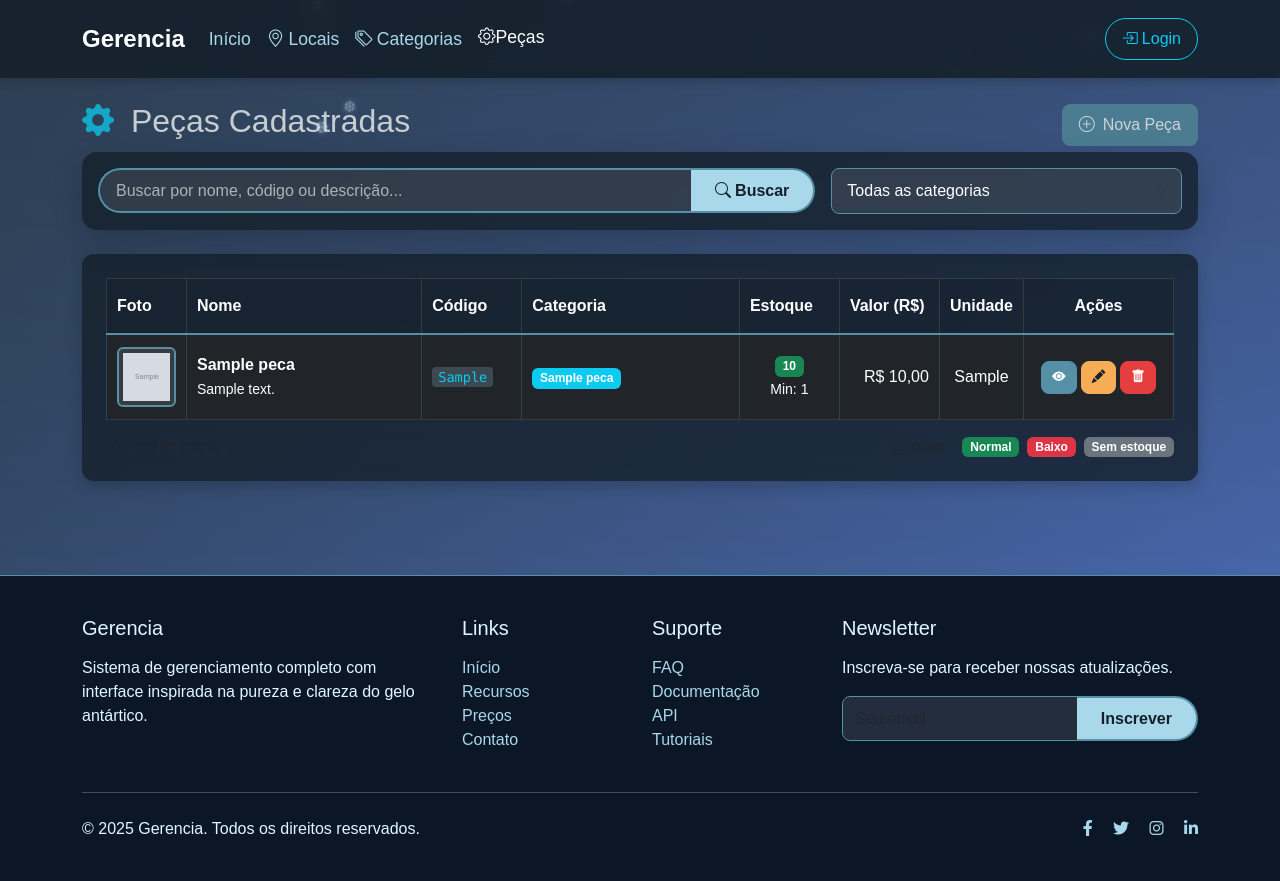
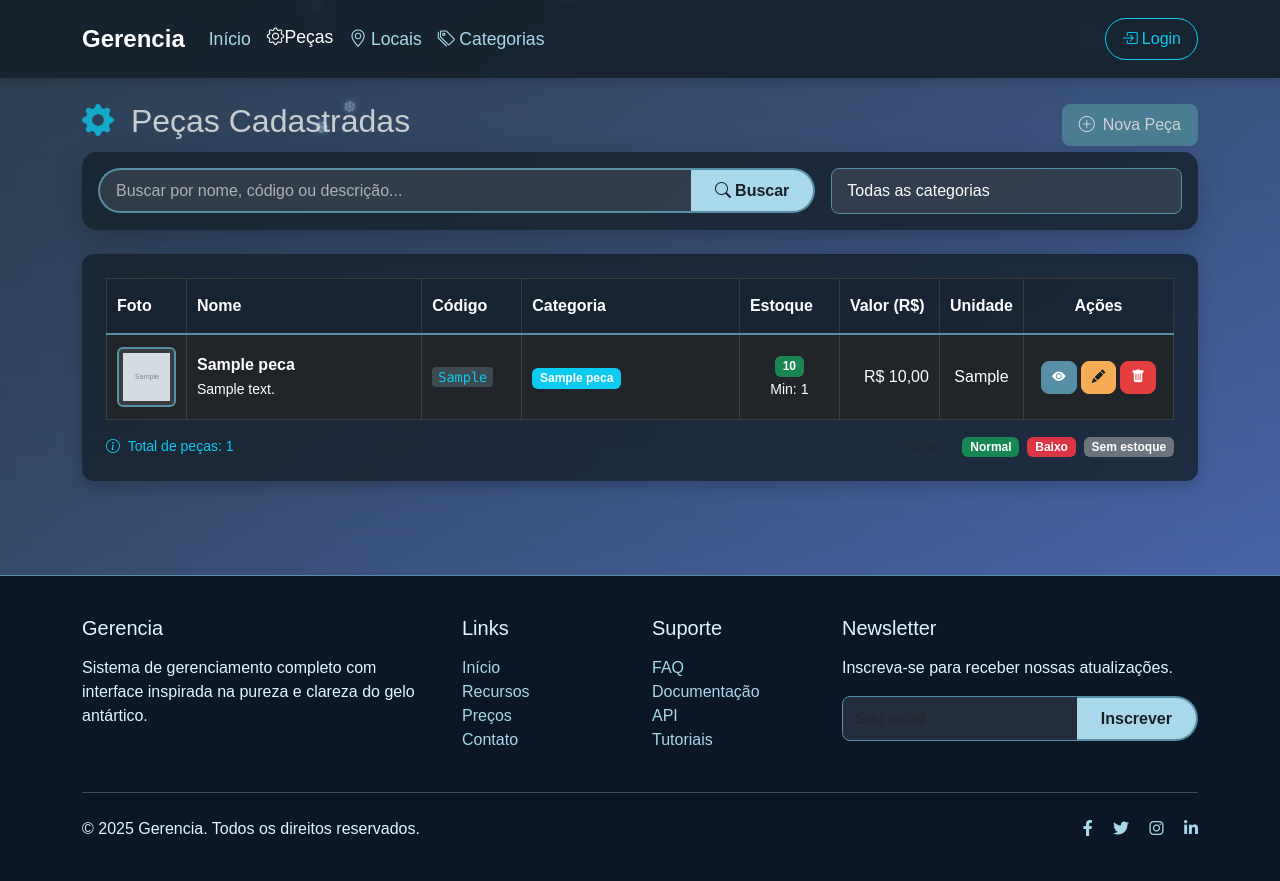
Before and after one commit to RodResq/freezer-service, a Django app: page /pecas in a window 1280 px wide. Run offline with Django 5.2, Linux system fonts and the light colour scheme; tables that the repository leaves empty hold one stand-in row (values such as "Sample post"); grey boxes marked "Sample" are stand-in pictures; some libraries are stand-ins or nearby versions.

Commit message:
feat: ajusta posicao link navbar

```diff
--- a/templates/partials/_navbar.html
+++ b/templates/partials/_navbar.html
@@ -14,6 +14,11 @@
                     <a class="nav-link {% if request.path == '/' %}active{% endif %}" href="{% url 'index' %}">Início</a>
                 </li>
                 <li class="nav-item">
+                    <a class="nav-link {% if 'peca' in request.path %}active{% endif %}" href="{% url 'peca:listar' %}">
+                        <i class="bi bi-gear"></i>Peças
+                    </a>
+                </li>
+                <li class="nav-item">
                     <a class="nav-link {% if 'locais-armazenamento' in request.path %}active{% endif %}" href="{% url 'local_armazenamento:listar' %}">
                         <i class="bi bi-geo-alt me-1"></i>Locais
                     </a>
@@ -21,11 +26,6 @@
                 <li class="nav-item">
                     <a class="nav-link {% if 'categorias-pecas' in request.path %}active{% endif %}" href="{% url 'categoria_peca:listar' %}">
                         <i class="bi bi-tags me-1"></i>Categorias
-                    </a>
-                </li>
-                <li class="nav-item">
-                    <a class="nav-link {% if 'peca' in request.path %}active{% endif %}" href="{% url 'peca:listar' %}">
-                        <i class="bi bi-gear"></i>Peças
                     </a>
                 </li>
             </ul>
--- a/templates/peca/listar_peca.html
+++ b/templates/peca/listar_peca.html
@@ -141,7 +141,7 @@
                 </div>
 
                 <div class="mt-3 d-flex justify-content-between align-items-center">
-                    <small>
+                    <small class="text-info">
                         <i class="bi bi-info-circle me-1"></i>
                         Total de peças: {{ pecas.count }}
                         {% if search or categoria_selecionada %}
```
